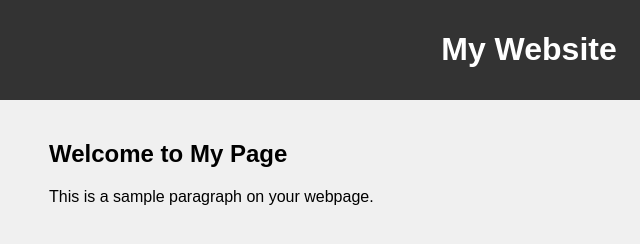
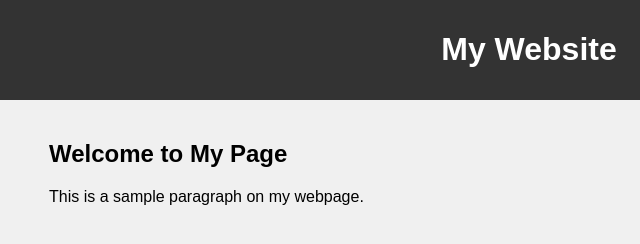
Before and after one commit to GiovaneWerther/prova, a plain HTML site: page index.html in a window 1280 px wide. Shown: the full height of the page, 111-751 px from the left. Drawn offline with Linux system fonts and the light colour scheme.

Commit message:
Update index.html

```diff
--- a/index.html
+++ b/index.html
@@ -30,7 +30,7 @@
     </header>
     <div class="container">
         <h2>Welcome to My Page</h2>
-        <p>This is a sample paragraph on your webpage.</p>
+        <p>This is a sample paragraph on my webpage.</p>
     </div>
 </body>
 </html>
```
